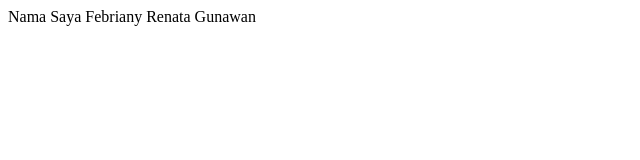
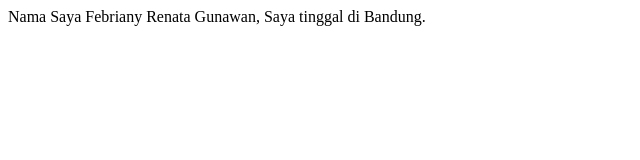
Before and after one commit to FebrianyRenata02/New-Project-Laravel, a plain HTML site: page index.html in a window 1280 px wide. Shown: the whole page, without its empty margins (0-640 px from the left). Drawn offline with Linux system fonts and the light colour scheme.

Commit message:
add tempat tinggal

```diff
--- a/index.html
+++ b/index.html
@@ -7,6 +7,6 @@
     <title>Web Pertama Saya</title>
   </head>
   <body>
-    Nama Saya Febriany Renata Gunawan
+    Nama Saya Febriany Renata Gunawan, Saya tinggal di Bandung.
   </body>
 </html>
```
